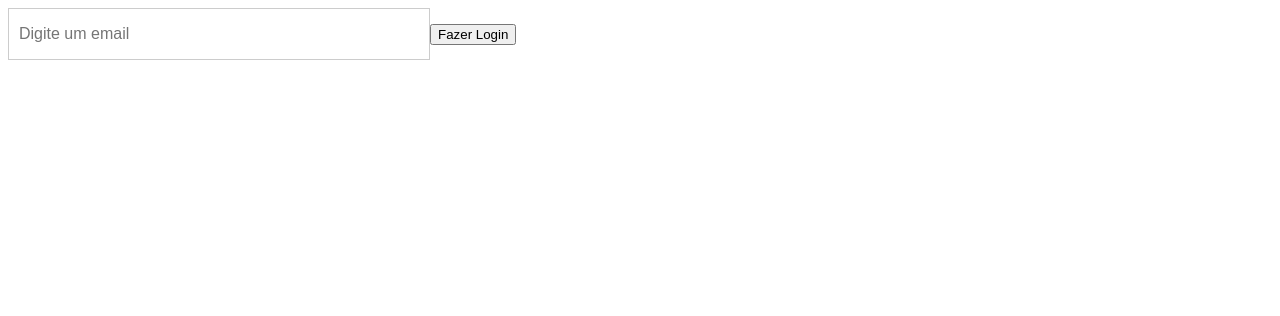
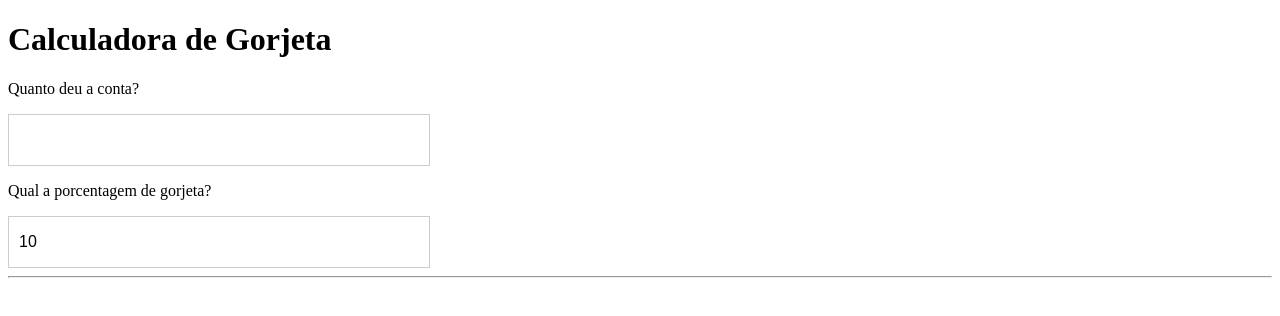
Before and after one commit to WhoisBsa/B7Web, a React (Create React App) app in the folder reactcourse/react1/: page / in a window 1280 px wide. Shown: the top 316 px of the page. Built offline with nearby package versions, Linux system fonts and the light colour scheme.

Commit message:
exercicio calculadora

```diff
--- a/reactcourse/react1/src/App.js
+++ b/reactcourse/react1/src/App.js
@@ -105,22 +105,46 @@ const Input = styled.input`
 // }
 
 
+// function App() {
+
+//   const [email, setEmail] = useState('');
+//   const [isLogged, setIsLogged] = useState(false);
+
+//   return (
+//     <div>
+//       <Input type="text" placeholder="Digite um email" value={email} onChange={(e) => setEmail(e.target.value)} />
+//       {email.length > 0 && (
+//         <p>{email.length} caractere{email.length !== 1 ? 's' : ''}</p>
+//       )}
+
+//       {isLogged ?
+//         <button>Sair</button>
+//         :
+//         <button>Fazer Login</button>}
+//     </div>
+//   )
+// }
+
 function App() {
-
-  const [email, setEmail] = useState('');
-  const [isLogged, setIsLogged] = useState(false);
+  const [conta, setConta] = useState('');
+  const [gorjeta, setGorjeta] = useState(10);
 
   return (
     <div>
-      <Input type="text" placeholder="Digite um email" value={email} onChange={(e) => setEmail(e.target.value)} />
-      {email.length > 0 && (
-        <p>{email.length} caractere{email.length !== 1 ? 's' : ''}</p>
+      <h1>Calculadora de Gorjeta</h1>
+      <p>Quanto deu a conta?</p>
+      <Input type='number' value={conta} onChange={(e) => { setConta(e.target.value) }} />
+      <p>Qual a porcentagem de gorjeta?</p>
+      <Input type='number' value={gorjeta} onChange={(e) => { setGorjeta(e.target.value) }} />
+      <hr />
+
+      {conta.length > 0 && (
+        <div>
+          <p>Sub-total: {conta}</p>
+          <p>Gorjeta ({gorjeta}%): R$ {(conta * (gorjeta / 100)).toFixed(2)}</p>
+          <strong>Total: R$ {(conta * (gorjeta/100 + 1)).toFixed(2)}</strong>
+        </div>
       )}
-
-      {isLogged ?
-        <button>Sair</button>
-        :
-        <button>Fazer Login</button>}
     </div>
   )
 }
```
